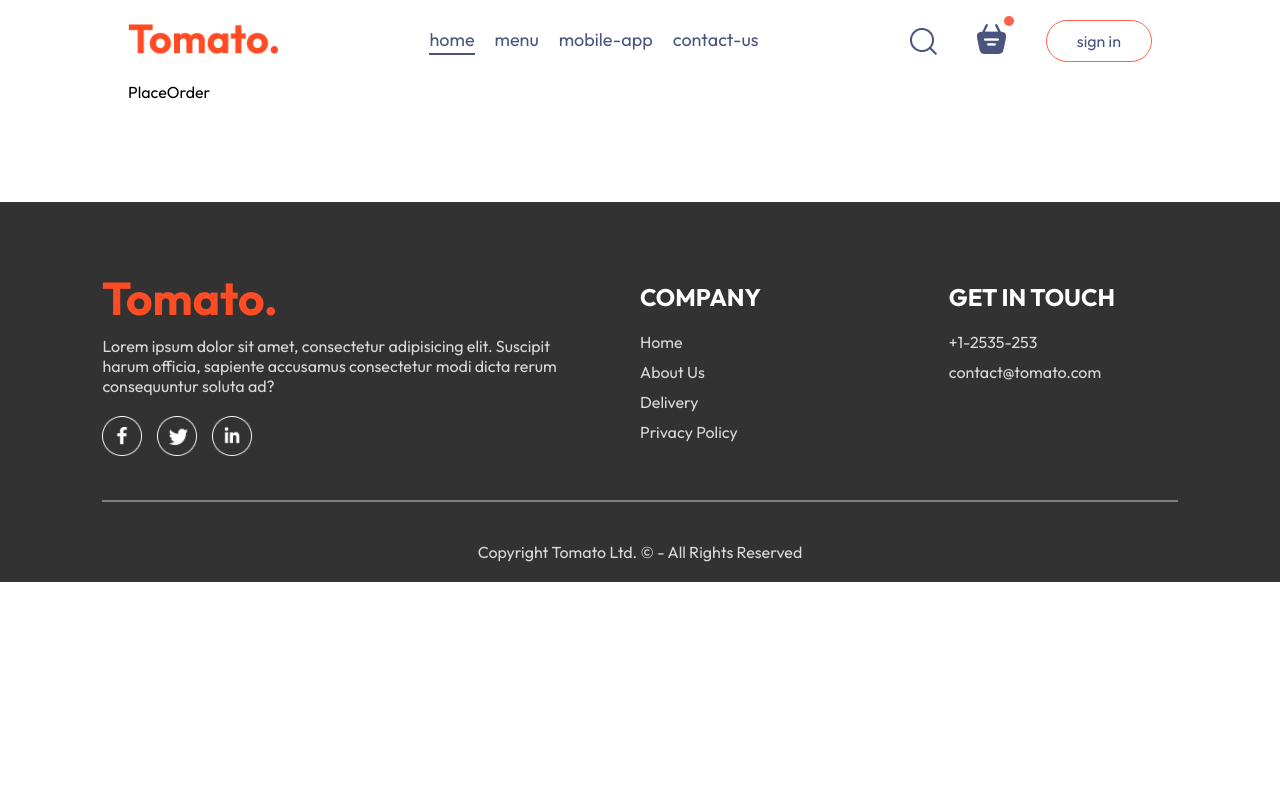
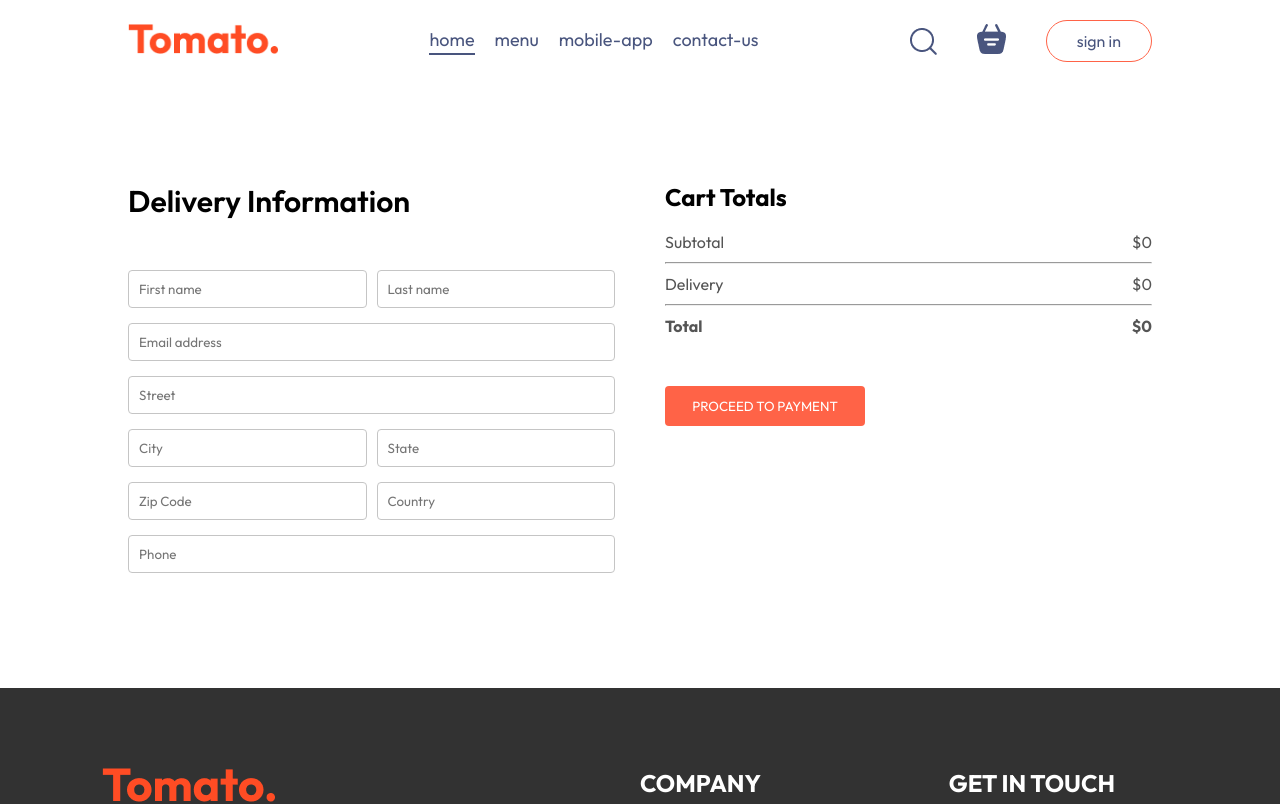
Before and after one commit to github-irshad/Food-Delivery-App, a React (Vite) app: page /order in a window 1280 px wide. Shown: the top 804 px of the page. Built offline with nearby package versions, Linux system fonts and the light colour scheme.

Commit message:
Front End Completed

```diff
--- a/src/components/Navbar/Navbar.jsx
+++ b/src/components/Navbar/Navbar.jsx
@@ -1,9 +1,11 @@
-import React, { useState } from "react";
+import React, { useContext, useState } from "react";
 import "./Navbar.css";
 import { assets } from "../../assets/assets";
 import { Link } from "react-router-dom";
+import { StoreContext } from "../../context/StoreContext";
 
 const Navbar = ({setShowLogin}) => {
+  const {getTotalCartAmount} = useContext(StoreContext);
   const [menu, setMenu] = useState("home");
   return (
     <div className="navbar">
@@ -50,7 +52,7 @@
           <Link to='/cart'>
           <img src={assets.basket_icon} alt="" />
           </Link>
-          <div className="dot"></div>
+          <div className={getTotalCartAmount()===0?"":"dot"}></div>
         </div>
         <button onClick={()=>{setShowLogin(true)}}>sign in</button>
       </div>
--- a/src/context/StoreContext.jsx
+++ b/src/context/StoreContext.jsx
@@ -1,4 +1,4 @@
-import { createContext, useState } from "react";
+import { createContext, useEffect, useState } from "react";
 import { food_list } from "../assets/assets";
 
 export const StoreContext = createContext(null);
@@ -19,8 +19,23 @@
   const removeFromCart = (itemId) => {
     setCartItems((prev) => ({ ...prev, [itemId]: prev[itemId] - 1 }));
   };
+
+  const getTotalCartAmount = ()=>{
+    let totalAmount = 0;
+    for(const item in cartItems){
+      if(cartItems[item]>0){
+
+        let itemInfo = food_list.find((product)=>product._id===item);
+        totalAmount += itemInfo.price * cartItems[item];
+      }
+    }
+    return totalAmount;
+  }
+
+
   const contextValue = {
     food_list,
+    getTotalCartAmount,
     cartItems,
     setCartItems,
     removeFromCart,
--- a/src/pages/Cart/Cart.jsx
+++ b/src/pages/Cart/Cart.jsx
@@ -1,9 +1,11 @@
 import React, { useContext } from "react";
 import "./Cart.css";
 import { StoreContext } from "../../context/StoreContext";
+import { useNavigate } from "react-router-dom";
 
 const Cart = () => {
-  const { cartItems, food_list, removeFromCart } = useContext(StoreContext);
+  const navigate = useNavigate();
+  const { cartItems, food_list, removeFromCart,getTotalCartAmount } = useContext(StoreContext);
   return (
     <div className="cart">
       <div className="cart-items">
@@ -48,20 +50,20 @@
           <div>
             <div className="cart-total-details">
               <p>Subtotal</p>
-              <p>{0}</p>
+              <p>${getTotalCartAmount()}</p>
             </div>
             <hr />
             <div className="cart-total-details">
               <p>Delivery</p>
-              <p>{0}</p>
+              <p>${getTotalCartAmount()===0?0:2}</p>
             </div>
             <hr />
             <div className="cart-total-details">
               <b>Total</b>
-              <b>{0}</b>
+              <b>${getTotalCartAmount()===0?0:getTotalCartAmount()+2}</b>
             </div>
           </div>
-          <button>PROCEED TO CHECKOUT</button>
+          <button onClick={()=>{navigate('/order')}}>PROCEED TO CHECKOUT</button>
         </div>
         <div className="cart-promocode">
           <div>
--- a/src/pages/PlaceOrder/PlaceOrder.css
+++ b/src/pages/PlaceOrder/PlaceOrder.css
@@ -1 +1,39 @@
-rafce
+.place-order {
+    display: flex;
+    align-items: start;
+    justify-content: space-between;
+    gap: 50px;
+    margin-top: 100px;
+}
+
+ .place-order-left {
+    width: 100%;
+    max-width: max(30%, 500px);
+}
+
+.place-order-left .title {
+    font-size: 30px;
+    font-weight: 600;
+    margin-bottom: 50px;
+}
+
+.place-order-left input {
+    margin-bottom: 15px;
+    width: 100%;
+    padding: 10px;
+    border: 1px solid #c5c5c5;
+    border-radius: 4px;
+    outline-color: tomato;
+}
+
+.place-order-left .multi-fields{
+    display: flex;
+    gap: 10px;
+}
+.place-order-right{
+    width: 100%;
+    max-width: max(40%,500px);
+}
+.place-order .cart-total button{
+    margin-top: 30px;
+}
--- a/src/pages/PlaceOrder/PlaceOrder.jsx
+++ b/src/pages/PlaceOrder/PlaceOrder.jsx
@@ -1,9 +1,52 @@
-import React from 'react'
+import React, { useContext } from "react";
+import { StoreContext } from "../../context/StoreContext";
+import './PlaceOrder.css'
+const PlaceOrder = () => {
+  const {getTotalCartAmount} = useContext(StoreContext);
+  return (
+    <form className="place-order">
+      <div className="place-order-left">
+        <p className="title">Delivery Information</p>
+        <div className="multi-fields">
+          <input type="text" placeholder="First name" />
+          <input type="text" placeholder="Last name" />
+        </div>
+        <input type="email" placeholder="Email address" />
+        <input type="text" placeholder="Street" />
+        <div className="multi-fields">
+          <input type="text" placeholder="City" />
+          <input type="text" placeholder="State" />
+        </div>
+        <div className="multi-fields">
+          <input type="text" placeholder="Zip Code" />
+          <input type="text" placeholder="Country" />
+        </div>
+        <input type="text" placeholder="Phone" />
+      </div>
+      <div className="place-order-right">
+      <div className="cart-total">
+          <h2>Cart Totals</h2>
+          <div>
+            <div className="cart-total-details">
+              <p>Subtotal</p>
+              <p>${getTotalCartAmount()??0}</p>
+            </div>
+            <hr />
+            <div className="cart-total-details">
+              <p>Delivery</p>
+              <p>${getTotalCartAmount()===0?0:2}</p>
+            </div>
+            <hr />
+            <div className="cart-total-details">
+              <b>Total</b>
+              <b>${getTotalCartAmount()===0?0:getTotalCartAmount()+2}</b>
+            </div>
+          </div>
+          <button>PROCEED TO PAYMENT</button>
+        </div>
+      </div>
+    </form>
+  );
+};
 
-const PlaceOrder = () => {
-  return (
-    <div>PlaceOrder</div>
-  )
-}
-
-export default PlaceOrder
+export default PlaceOrder;
```
